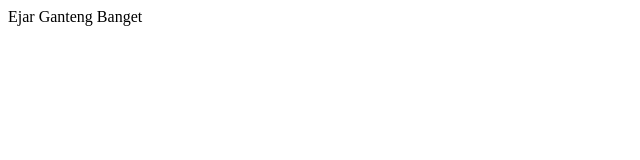
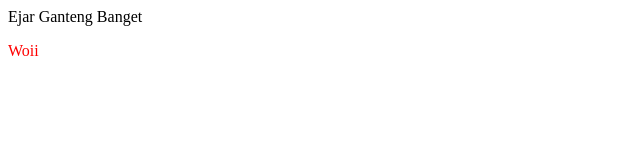
Before and after one commit to ezrrrzzkyy/ezrrrzzkyy.github.io, a plain HTML site: page index.html in a window 1280 px wide. Shown: the full height of the page, 0-640 px from the left. Drawn offline with Linux system fonts and the light colour scheme.

Commit message:
Update index.html

```diff
--- a/index.html
+++ b/index.html
@@ -1 +1,2 @@
 Ejar Ganteng Banget
+<p style="color: red;">Woii</p>
```
